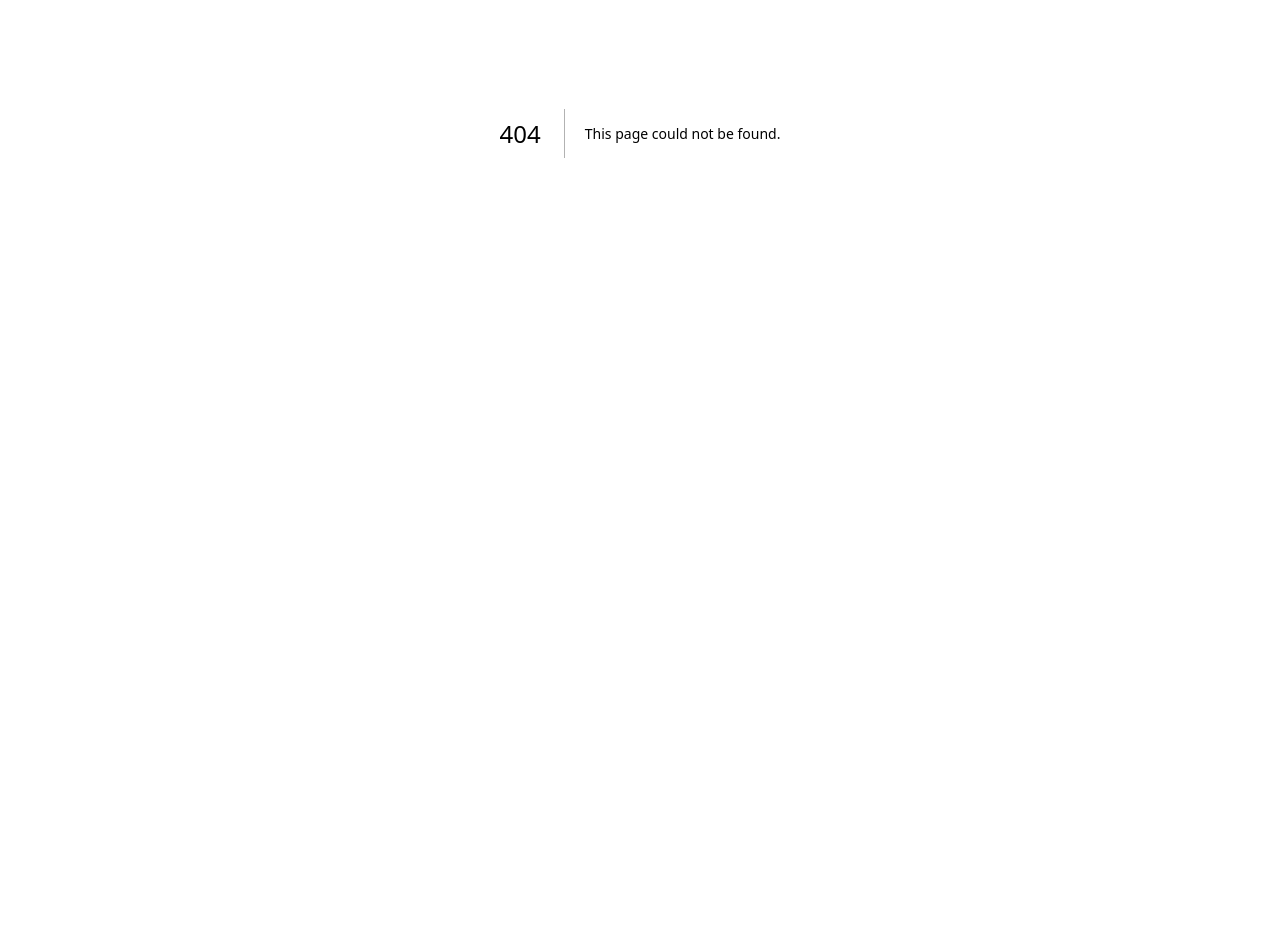
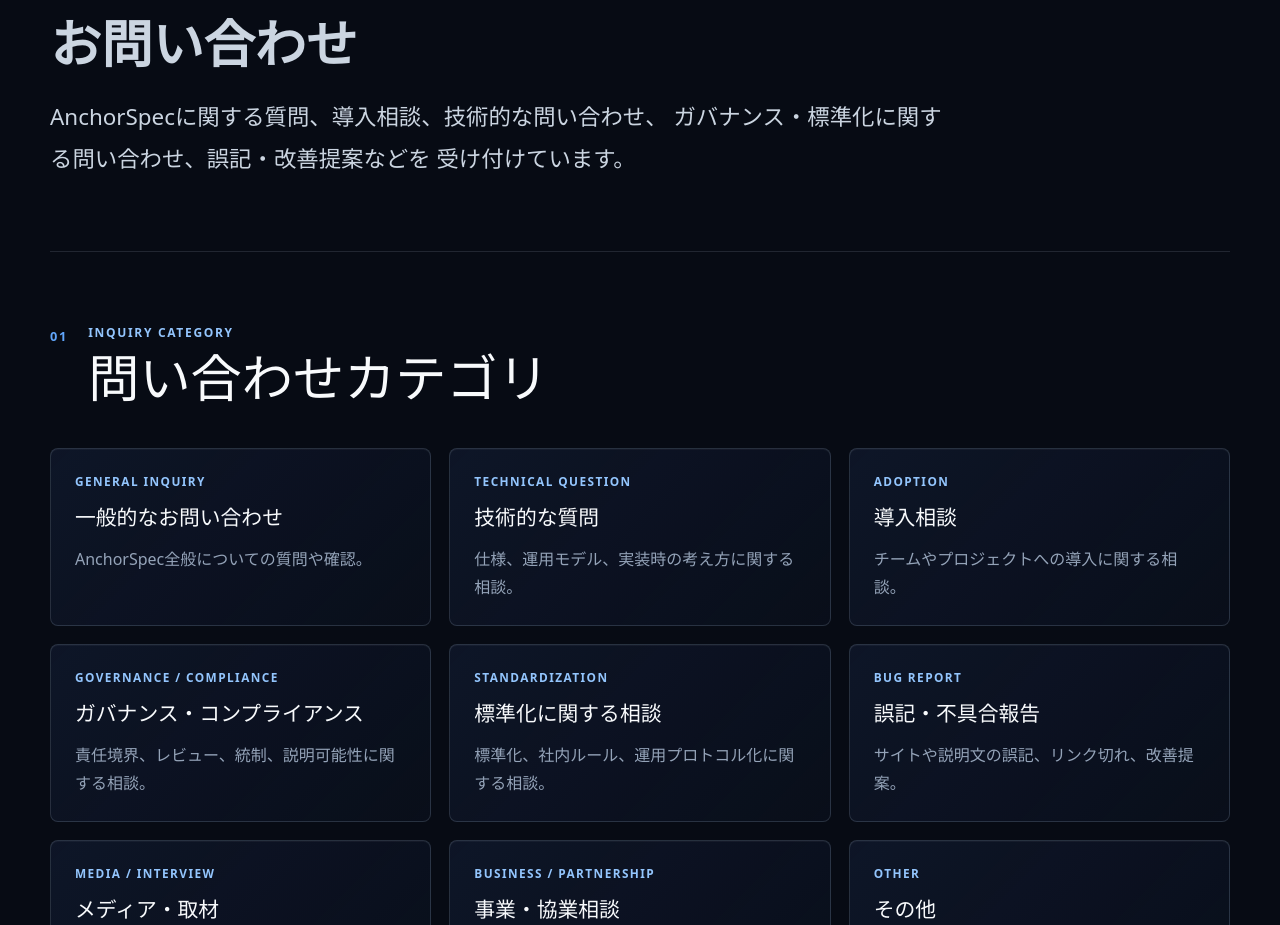
Before and after one commit to Nia-Anoma/AnchorSpec-web, a Next.js app: page /contact in a window 1280 px wide. Before the commit this address had no page. Shown: the part 267-1192 px from the top of the page. Before the commit the page ends 800 px from the top, so only its background shows below. Built offline with nearby package versions, Linux system fonts and the light colour scheme.

Commit message:
Add QA page

```diff
--- /dev/null
+++ b/app/contact/page.tsx
@@ -0,0 +1,138 @@
+import type { Metadata } from "next";
+import { createPageMetadata } from "@/lib/seo";
+import styles from "@/styles/contact.module.css";
+
+export const metadata: Metadata = createPageMetadata({
+  title: "Contact / お問い合わせ",
+  description:
+    "AnchorSpecに関する質問、導入相談、技術的な問い合わせ、ガバナンス・標準化に関する問い合わせ、誤記・改善提案などを受け付けます。",
+  path: "/contact",
+});
+
+const inquiryCategories = [
+  {
+    label: "General Inquiry",
+    labelJa: "一般的なお問い合わせ",
+    description: "AnchorSpec全般についての質問や確認。",
+  },
+  {
+    label: "Technical Question",
+    labelJa: "技術的な質問",
+    description: "仕様、運用モデル、実装時の考え方に関する相談。",
+  },
+  {
+    label: "Adoption",
+    labelJa: "導入相談",
+    description: "チームやプロジェクトへの導入に関する相談。",
+  },
+  {
+    label: "Governance / Compliance",
+    labelJa: "ガバナンス・コンプライアンス",
+    description: "責任境界、レビュー、統制、説明可能性に関する相談。",
+  },
+  {
+    label: "Standardization",
+    labelJa: "標準化に関する相談",
+    description: "標準化、社内ルール、運用プロトコル化に関する相談。",
+  },
+  {
+    label: "Bug Report",
+    labelJa: "誤記・不具合報告",
+    description: "サイトや説明文の誤記、リンク切れ、改善提案。",
+  },
+  {
+    label: "Media / Interview",
+    labelJa: "メディア・取材",
+    description: "記事、取材、講演、引用に関する問い合わせ。",
+  },
+  {
+    label: "Business / Partnership",
+    labelJa: "事業・協業相談",
+    description: "事業連携、協業、共同検討に関する相談。",
+  },
+  {
+    label: "Other",
+    labelJa: "その他",
+    description: "上記に該当しない問い合わせ。",
+  },
+] as const;
+
+const notes = [
+  "返信には時間がかかる場合があります。",
+  "個別案件の法的判断や適法性の保証はできません。",
+  "内容によっては返信できない場合があります。",
+  "いただいた内容は、個人情報を除いたうえでFAQや改善に活用する可能性があります。",
+] as const;
+
+export default function ContactPage() {
+  return (
+    <main className={styles.contactPage}>
+      <header className={styles.contactHero}>
+        <p className="eyebrow">Contact</p>
+        <h1>
+          Contact
+          <span>お問い合わせ</span>
+        </h1>
+        <p className={styles.contactLead}>
+          AnchorSpecに関する質問、導入相談、技術的な問い合わせ、
+          ガバナンス・標準化に関する問い合わせ、誤記・改善提案などを
+          受け付けています。
+        </p>
+      </header>
+
+      <section className={styles.contactSection} aria-labelledby="category-title">
+        <div className={styles.sectionHeading}>
+          <span>01</span>
+          <div>
+            <p>Inquiry Category</p>
+            <h2 id="category-title">問い合わせカテゴリ</h2>
+          </div>
+        </div>
+
+        <div className={styles.categoryGrid}>
+          {inquiryCategories.map((category) => (
+            <article className={styles.categoryCard} key={category.label}>
+              <p>{category.label}</p>
+              <h3>{category.labelJa}</h3>
+              <span>{category.description}</span>
+            </article>
+          ))}
+        </div>
+      </section>
+
+      <section className={styles.contactColumns} aria-label="Contact details">
+        <article className={styles.noticePanel}>
+          <div className={styles.sectionHeading}>
+            <span>02</span>
+            <div>
+              <p>Before Contacting</p>
+              <h2>注意事項</h2>
+            </div>
+          </div>
+
+          <ul>
+            {notes.map((note) => (
+              <li key={note}>{note}</li>
+            ))}
+          </ul>
+        </article>
+
+        <article className={styles.mailPanel}>
+          <div>
+            <p className="eyebrow">Contact Method</p>
+            <h2>連絡手段</h2>
+            <p className={styles.mailDescription}>
+              現時点では問い合わせフォームは未実装です。お問い合わせの際は、
+              該当するカテゴリをメール本文に含めてお送りください。
+            </p>
+          </div>
+
+          <a href="mailto:anchorspecofficial@gmail.com">
+            <span>Email</span>
+            anchorspecofficial@gmail.com
+          </a>
+        </article>
+      </section>
+    </main>
+  );
+}
--- a/components/site-header.tsx
+++ b/components/site-header.tsx
@@ -10,6 +10,7 @@ const navigation = [
   { label: "概要", href: "/about" },
   { label: "仕様", href: "/docs" },
   { label: "変更履歴", href: "/changelog" },
+  { label: "Contact / お問い合わせ", href: "/contact" },
   { label: "GitHub", href: GITHUB_URL, external: true },
   { label: "ギャラリー", href: "/gallery" },
 ] as const;
--- /dev/null
+++ b/styles/contact.module.css
@@ -0,0 +1,260 @@
+.contactPage {
+  min-height: 100vh;
+  box-sizing: border-box;
+  padding: 148px 40px 112px;
+}
+
+.contactHero,
+.contactSection,
+.contactColumns {
+  width: min(100%, 1180px);
+  margin-right: auto;
+  margin-left: auto;
+}
+
+.contactHero {
+  padding-bottom: 72px;
+}
+
+.contactHero h1 {
+  display: grid;
+  gap: 14px;
+  margin: 14px 0 28px;
+  font-size: clamp(4rem, 7vw, 7rem);
+  line-height: 0.96;
+}
+
+.contactHero h1 span {
+  color: #cbd5e1;
+  font-size: clamp(2.1rem, 4vw, 4.2rem);
+  font-weight: 700;
+}
+
+.contactLead {
+  max-width: 56rem;
+  margin: 0;
+  color: #cbd5e1;
+  font-size: clamp(1.1rem, 1.8vw, 1.4rem);
+  line-height: 1.85;
+}
+
+.contactSection {
+  border-top: 1px solid rgba(148, 163, 184, 0.18);
+  padding-top: 72px;
+}
+
+.sectionHeading {
+  display: flex;
+  align-items: flex-start;
+  gap: 20px;
+}
+
+.sectionHeading > span {
+  color: #60a5fa;
+  font-size: 0.8rem;
+  font-weight: 800;
+  letter-spacing: 0.14em;
+  line-height: 2;
+}
+
+.sectionHeading p {
+  margin: 0 0 8px;
+  color: #93c5fd;
+  font-size: 0.75rem;
+  font-weight: 700;
+  letter-spacing: 0.14em;
+  text-transform: uppercase;
+}
+
+.sectionHeading h2 {
+  margin: 0;
+  font-size: clamp(2.1rem, 4vw, 3.8rem);
+  line-height: 1.06;
+}
+
+.categoryGrid {
+  display: grid;
+  grid-template-columns: repeat(3, minmax(0, 1fr));
+  gap: 18px;
+  margin-top: 44px;
+}
+
+.categoryCard,
+.noticePanel,
+.mailPanel {
+  border: 1px solid rgba(148, 163, 184, 0.22);
+  border-radius: 8px;
+  background:
+    linear-gradient(135deg, rgba(15, 23, 42, 0.78), rgba(8, 13, 24, 0.62)),
+    rgba(15, 23, 42, 0.48);
+  box-shadow: inset 0 1px 0 rgba(248, 250, 252, 0.04);
+}
+
+.categoryCard {
+  min-width: 0;
+  padding: 24px;
+}
+
+.categoryCard p {
+  margin: 0;
+  color: #93c5fd;
+  font-size: 0.74rem;
+  font-weight: 800;
+  letter-spacing: 0.12em;
+  text-transform: uppercase;
+}
+
+.categoryCard h3 {
+  margin: 12px 0 14px;
+  color: #f8fafc;
+  font-size: 1.3rem;
+  line-height: 1.35;
+}
+
+.categoryCard span {
+  display: block;
+  color: #94a3b8;
+  line-height: 1.75;
+}
+
+.contactColumns {
+  display: grid;
+  grid-template-columns: minmax(0, 1.1fr) minmax(320px, 0.9fr);
+  gap: 20px;
+  margin-top: 72px;
+}
+
+.noticePanel,
+.mailPanel {
+  padding: 30px;
+}
+
+.noticePanel ul {
+  display: grid;
+  gap: 16px;
+  margin: 28px 0 0;
+  padding: 0;
+  list-style: none;
+}
+
+.noticePanel li {
+  position: relative;
+  padding-left: 20px;
+  color: #cbd5e1;
+  line-height: 1.8;
+}
+
+.noticePanel li::before {
+  position: absolute;
+  top: 0.75em;
+  left: 0;
+  width: 7px;
+  height: 7px;
+  border-radius: 999px;
+  background: #60a5fa;
+  content: "";
+}
+
+.mailPanel {
+  display: flex;
+  min-width: 0;
+  flex-direction: column;
+  justify-content: space-between;
+  gap: 32px;
+}
+
+.mailPanel h2 {
+  margin: 10px 0 18px;
+  font-size: clamp(1.8rem, 3vw, 2.8rem);
+  line-height: 1.1;
+}
+
+.mailDescription {
+  margin: 0;
+  color: #cbd5e1;
+  line-height: 1.85;
+}
+
+.mailPanel a {
+  display: grid;
+  gap: 8px;
+  min-width: 0;
+  border: 1px solid rgba(96, 165, 250, 0.42);
+  border-radius: 8px;
+  background: rgba(37, 99, 235, 0.14);
+  color: #f8fafc;
+  padding: 18px 20px;
+  font-size: clamp(1.05rem, 2vw, 1.35rem);
+  font-weight: 800;
+  text-decoration: none;
+}
+
+.mailPanel a span {
+  color: #93c5fd;
+  font-size: 0.74rem;
+  letter-spacing: 0.14em;
+  text-transform: uppercase;
+}
+
+@media (max-width: 900px) {
+  .contactPage {
+    padding: 170px 24px 80px;
+  }
+
+  .categoryGrid {
+    grid-template-columns: repeat(2, minmax(0, 1fr));
+  }
+
+  .contactColumns {
+    grid-template-columns: 1fr;
+  }
+}
+
+@media (max-width: 768px) {
+  .contactPage {
+    padding: 168px 20px 72px;
+  }
+
+  .contactHero {
+    padding-bottom: 56px;
+  }
+
+  .contactHero h1 {
+    font-size: clamp(2.75rem, 13vw, 4.5rem);
+  }
+
+  .contactHero h1 span {
+    font-size: clamp(1.65rem, 8vw, 2.6rem);
+  }
+
+  .sectionHeading {
+    min-width: 0;
+    gap: 14px;
+  }
+
+  .sectionHeading h2 {
+    font-size: clamp(1.9rem, 9vw, 3rem);
+  }
+}
+
+@media (max-width: 560px) {
+  .categoryGrid {
+    grid-template-columns: minmax(0, 1fr);
+  }
+
+  .categoryCard,
+  .noticePanel,
+  .mailPanel {
+    padding: 22px 18px;
+  }
+}
+
+@media (max-width: 480px) {
+  .contactPage {
+    padding: 178px 16px 64px;
+  }
+
+  .sectionHeading > span {
+    display: none;
+  }
+}
```
